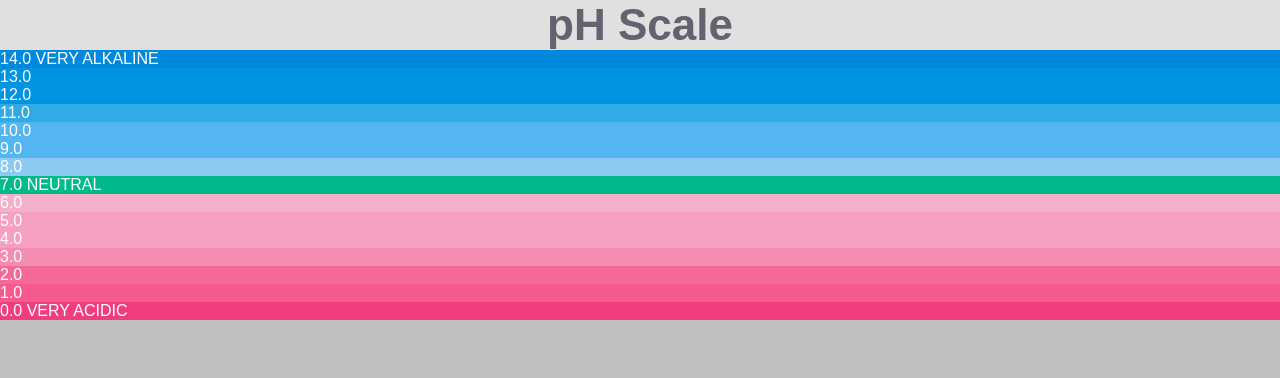
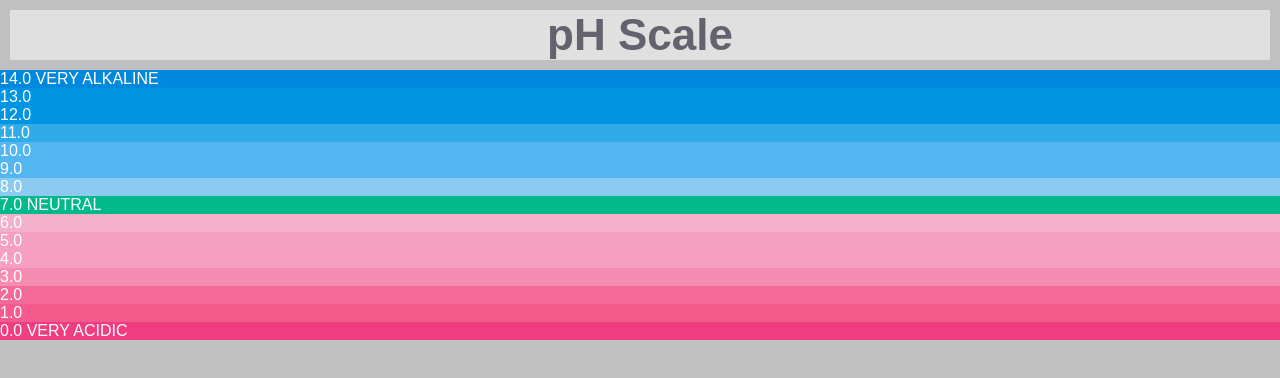
Before and after one commit to subhansalman/Assignment-12, a plain HTML site: page index.html in a window 1280 px wide. Drawn offline with Linux system fonts and the light colour scheme.

Commit message:
added margin and also added a new div

```diff
--- a/index.html
+++ b/index.html
@@ -7,9 +7,11 @@
     <link rel="stylesheet" href="style.css">
 </head>
 <body>
+    <div>
+        <h1 class="phscale">pH Scale</h1>
+    </div>
     <div class="container">
 
-        <h1 class="phscale">pH Scale</h1>
 
         <p class="div-one">14.0 VERY ALKALINE</p>
         <p class="div-two">13.0</p>
--- a/style.css
+++ b/style.css
@@ -9,6 +9,7 @@
     background-color: rgb(224,224,224);
     text-align: center;
     font-size: 44px;
+    margin: 10px;
 }
 
 .div-one{
```
